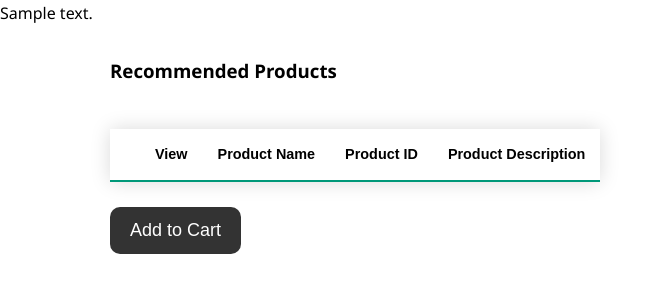
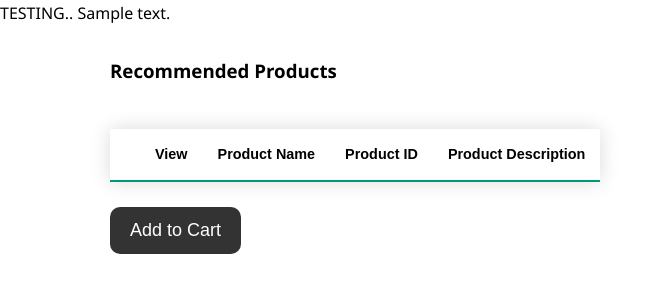
Before and after one commit to suryachandrda5b5/product-recommendation, a Django app: template templates/app1/recommend.html in a window 1280 px wide. Shown: the top 300 px of the page, without its empty margins (0-667 px from the left). Run offline with Django 3.2, Linux system fonts and the light colour scheme; the template is opened without the code that fills it: most values are stand-ins (such as "Sample title", 1, 10 or a date in 2020); lists and menus that the app fills with data are empty; parts of the project's set-up code (start-up, migrations or seed data) failed here and were passed over.

Commit message:
Update recommend.html

```diff
--- a/templates/app1/recommend.html
+++ b/templates/app1/recommend.html
@@ -311,7 +311,7 @@ console.log("===============>",JSON.stringify("{{product|escapejs}}"));
    <title>Code Assassins | Recommend</title>
 </head>
 <body>
-
+    	TESTING..
 	{{context}}
 
     <section id="contact-table" class="py-3">
```
